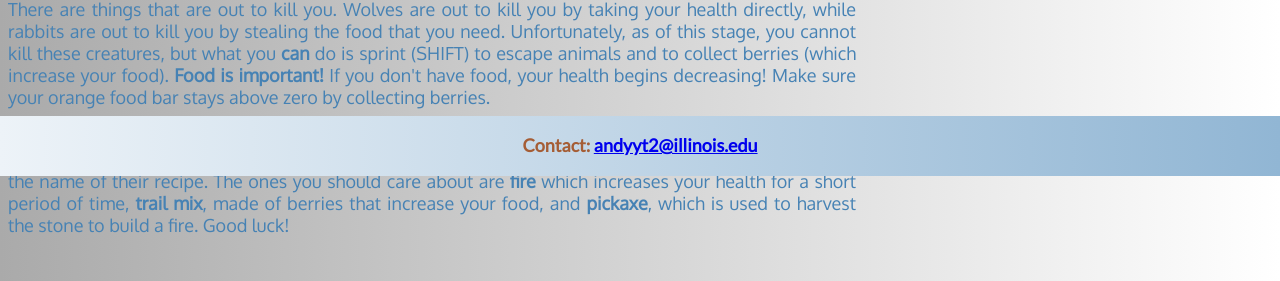
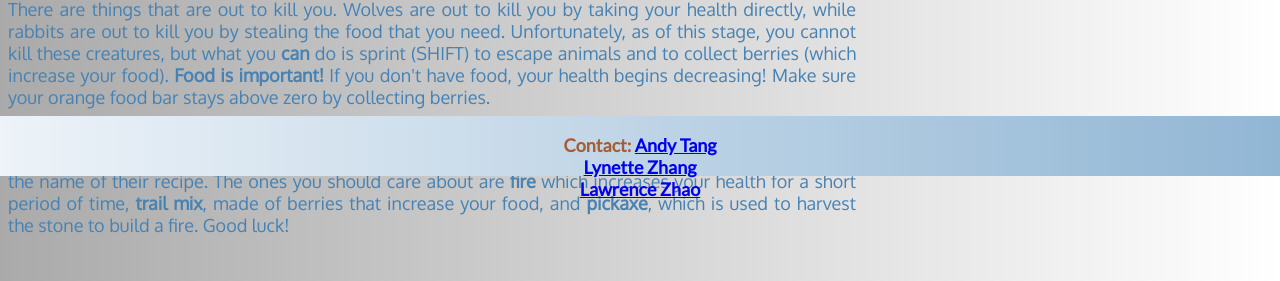
Before and after one commit to andyytang/survival, a plain HTML site: page index.html in a window 1280 px wide. Shown: the part 624-905 px from the top of the page. Drawn offline with nearby package versions, Linux system fonts and the light colour scheme; a script that the page names is missing.

Commit message:
Update index.html

```diff
--- a/index.html
+++ b/index.html
@@ -131,7 +131,7 @@
             period of time, <b>trail mix</b>, made of berries that increase your food, and
             <b>pickaxe</b>, which is used to harvest the stone to build a fire. Good luck!</p>
         <h3>The Game</h3>
-        <script src="https://www.khanacademy.org/computer-programming/work-in-progress/6619625737191424/embed.js?editor=no&buttons=yes&author=yes&embed=yes&width=1000&height=600">
+        <script src="https://www.khanacademy.org/computer-programming/work-in-progress/6619625737191424/embed.js?editor=no&buttons=no&author=yes&embed=yes&width=1000&height=600">
 </script>
         <h3>Source Code</h3>
         <p>Raw source code can be found at <a href = "https://raw.githubusercontent.com/andyytang/survival/master/survival.js">
@@ -140,7 +140,9 @@
 			<a href = "https://khanacademy.org/computing/computer-programming">Khan Academy</a>.</p>
 		<br><br>
 		<div id="footer">
-		<h6>Contact: <a href = "mailto:andyyt2@illinois.edu">andyyt2@illinois.edu</a></h6>
+		<h6>Contact: <a href = "mailto:andyyt2@illinois.edu">Andy Tang</a><br>
+			<a href="mailto:chuyulz2@uni.illinois.edu">Lynette Zhang</a><br>
+			<a href="mailto:lyzhao2@illinois.edu">Lawrence Zhao</a></h6>
         </div>
     </div>
 </body>
```
